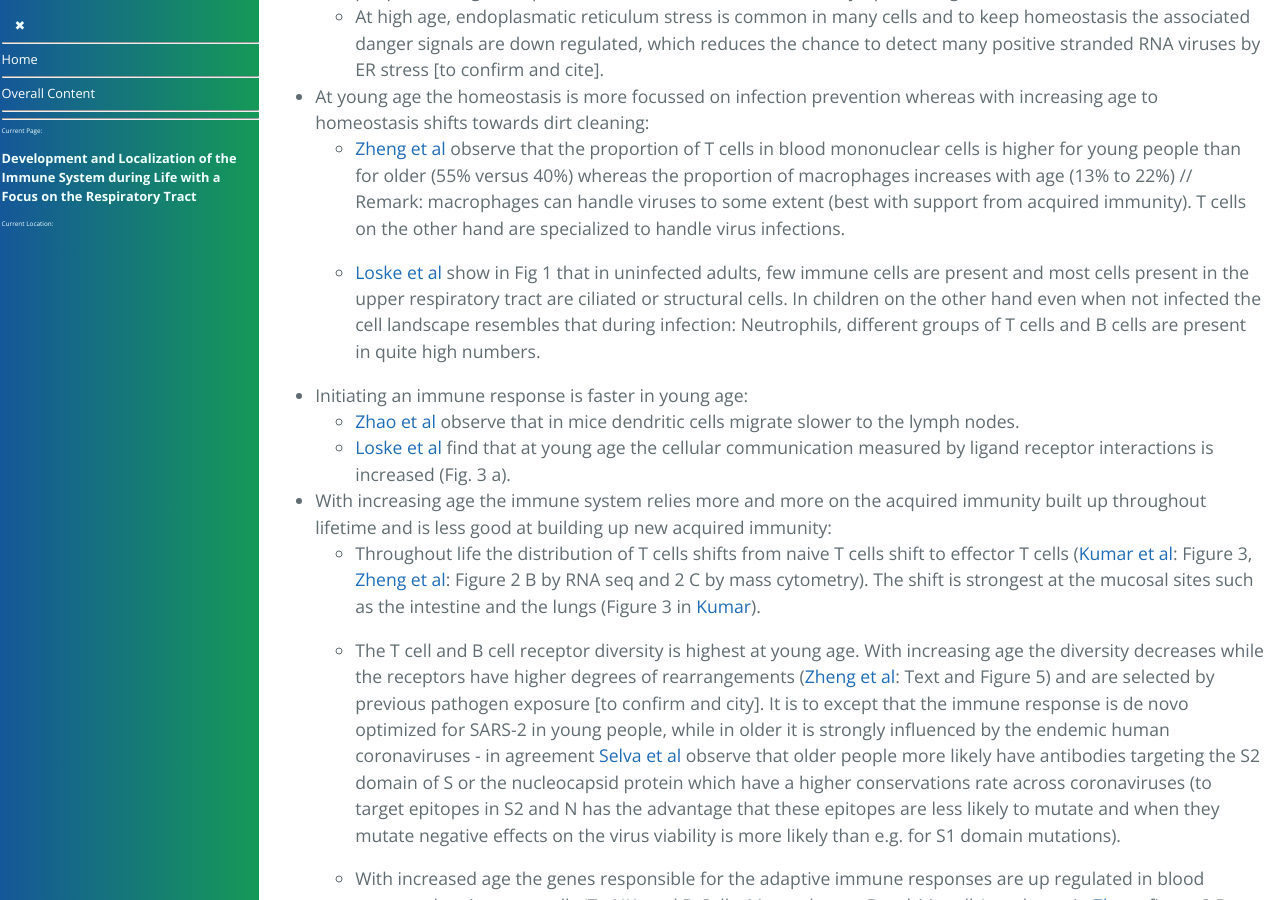
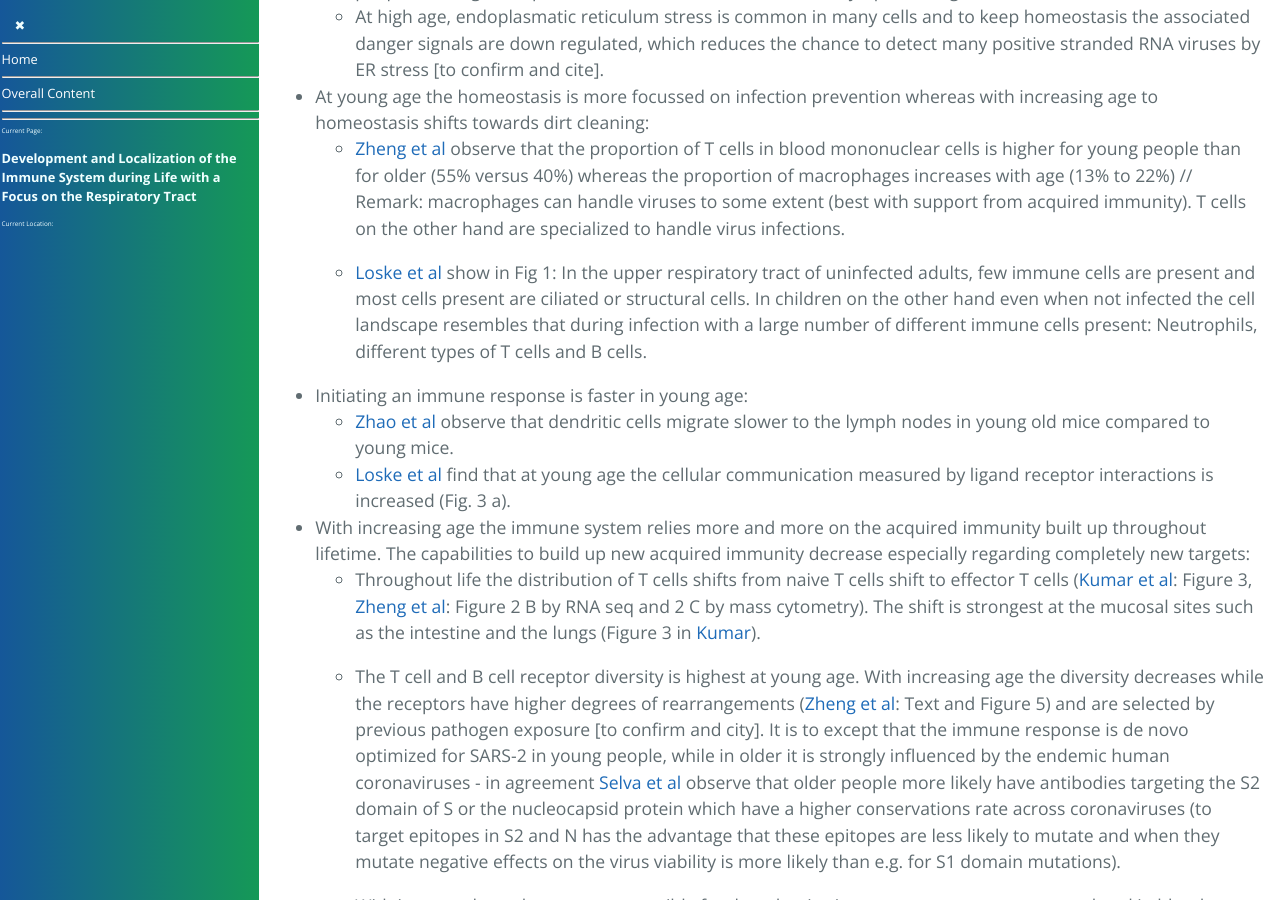
Before and after one commit to forestgrape/coronavirus, a Jekyll site: the page built from 4_immunological/ontogenesis_and_locality_of_immunity.md, in a window 1280 px wide and 900 px high, scrolled down 2901 px. Built offline with Jekyll 4.4.1, drawn with Linux system fonts in a browser that asks for light colours; our own code applies the rules of GitHub Pages for plain Markdown files.

Commit message:
clarifications

```diff
--- a/4_immunological/ontogenesis_and_locality_of_immunity.md
+++ b/4_immunological/ontogenesis_and_locality_of_immunity.md
@@ -69,13 +69,13 @@ At young age the immune system is built to encounter new pathogens and handle th
 * At young age the homeostasis is more focussed on infection prevention whereas with increasing age to homeostasis shifts towards dirt cleaning:
   * [Zheng et al](#zheng) observe that the proportion of T cells in blood mononuclear cells is higher for young people than for older (55% versus 40%) whereas the proportion of macrophages increases with age (13% to 22%) // Remark: macrophages can handle viruses to some extent (best with support from acquired immunity). T cells on the other hand are specialized to handle virus infections.
 
-  * [Loske et al](#loske) show in Fig 1 that in uninfected adults, few immune cells are present and most cells present in the upper respiratory tract are ciliated or structural cells. In children on the other hand even when not infected the cell landscape resembles that during infection: Neutrophils, different groups of T cells and B cells are present in quite high numbers.
+  * [Loske et al](#loske) show in Fig 1: In the upper respiratory tract of uninfected adults, few immune cells are present and most cells present are ciliated or structural cells. In children on the other hand even when not infected the cell landscape resembles that during infection with a large number of different immune cells present: Neutrophils, different types of T cells and B cells.
 
 * Initiating an immune response is faster in young age:
-    * [Zhao et al](#summary-zhao) observe that in mice dendritic cells migrate slower to the lymph nodes.
+    * [Zhao et al](#summary-zhao) observe that dendritic cells migrate slower to the lymph nodes in young old mice compared to young mice.
     * [Loske et al](#loske) find that at young age the cellular communication measured by ligand receptor interactions is increased (Fig. 3 a).
 
-* With increasing age the immune system relies more and more on the acquired immunity built up throughout lifetime and is less good at building up new acquired immunity:
+* With increasing age the immune system relies more and more on the acquired immunity built up throughout lifetime. The capabilities to  build up new acquired immunity decrease especially regarding completely new targets:
   * Throughout life the distribution of T cells shifts from naive T cells shift to effector T cells ([Kumar et al](#kumar): Figure 3, [Zheng et al](#zheng): Figure 2 B by RNA seq and 2 C by mass cytometry). The shift is strongest at the mucosal sites such as the intestine and the lungs (Figure 3 in [Kumar](#kumar)).
 
   * The T cell and B cell receptor diversity is highest at young age. With increasing age the diversity decreases while the receptors have higher degrees of rearrangements ([Zheng et al](#zheng): Text and Figure 5) and are selected by previous pathogen exposure [to confirm and city]. It is to except that the immune response is de novo optimized for SARS-2 in young people, while in older it is strongly influenced by the endemic human coronaviruses - in agreement [Selva et al](#selva) observe that older people more likely have antibodies targeting the S2 domain of S or the nucleocapsid protein which have a higher conservations rate across coronaviruses (to target epitopes in S2 and N has the advantage that these epitopes are less likely to mutate and when they mutate negative effects on the virus viability is more likely than e.g. for S1 domain mutations).
```
